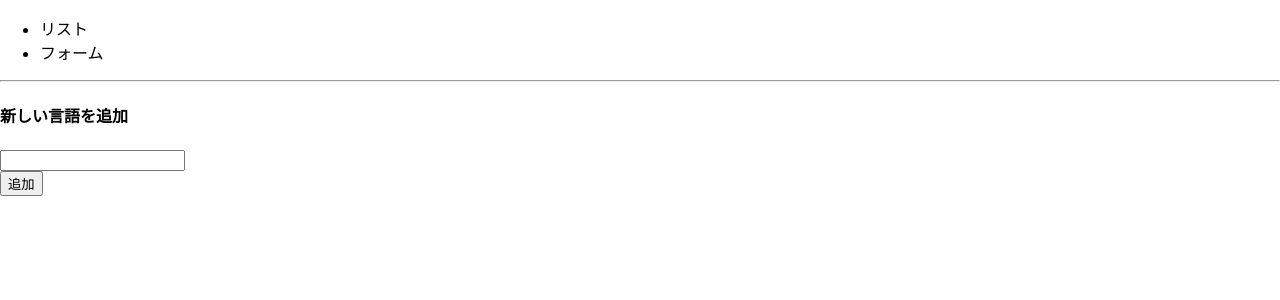
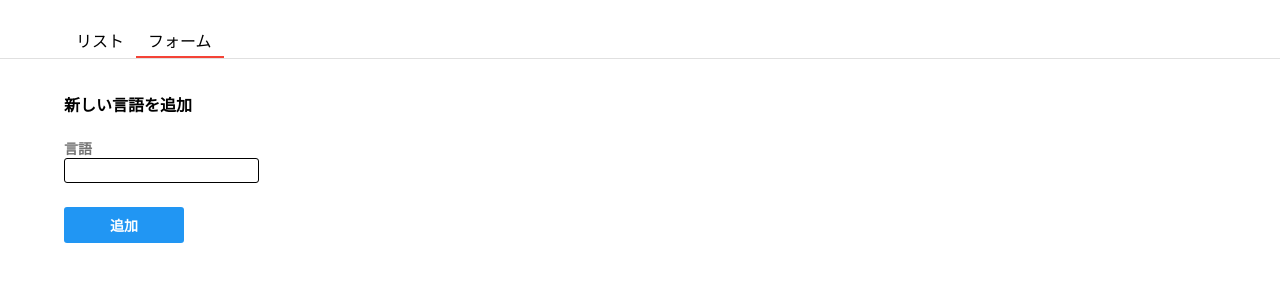
Before and after one commit to marieono/React-Tutorlal, a React (Create React App) app: page / in a window 1280 px wide. Both pictures are taken after a click on the item "フォーム". Shown: the top 300 px of the page. Built offline with nearby package versions, Linux system fonts and the light colour scheme.

Commit message:
クラスコンポーネントもCSS完成した

```diff
--- a/src/App.js
+++ b/src/App.js
@@ -2,7 +2,28 @@
 import { List } from './List';
 import { Form } from './From';
 import { LANGUAGES } from './const/languages';
+import styled from 'styled-components';
 
+
+const Header = styled.header`
+  display: flex;
+  justify-content: space-between;
+  padding: 24px 64px 0;
+  border-bottom: 1px solid #E0E0E0;
+`
+
+const HeaderUl = styled.ul`
+  display:flex;
+  margin: 0;
+  padding: 0;
+`
+
+const HeaderLi = styled.li`
+  list-style: none;
+  padding: 4px 12px;
+  cursor: pointer;
+  border-bottom: ${props => props.focused ? '2px solid #F44336' : 'none'};
+`
 class App extends React.Component {
   constructor(props) {
     super(props);
@@ -21,13 +42,12 @@
     const { tab, langs } = this.state;
     return (
       <div>
-        <header>
-          <ul>
-            <li onClick={() => this.setState({ tab: 'list' })}>リスト</li>
-            <li onClick={() => this.setState({ tab: 'form' })}>フォーム</li>
-          </ul>
-        </header>
-        <hr />
+        <Header>
+          <HeaderUl>
+            <HeaderLi focused={tab === 'list'} onClick={() => this.setState({ tab: 'list' })}>リスト</HeaderLi>
+            <HeaderLi focused={tab === 'form'} onClick={() => this.setState({ tab: 'form' })}>フォーム</HeaderLi>
+          </HeaderUl>
+        </Header>
         {
           tab === 'list' ? <List langs={langs} /> : <Form onAddLang={(lang) => this.addLang(lang)} />
         }
--- a/src/From.js
+++ b/src/From.js
@@ -1,4 +1,31 @@
 import React from "react";
+import styled from 'styled-components';
+import { Button } from './components/button.js'
+
+const Container = styled.div`
+    padding: 12px 64px;
+`
+
+const Label = styled.label`
+    display: flex;
+    color: #757575;
+    font-size: 14px;
+    font-weight: bold;
+`
+
+const Input = styled.input`
+    border-radius: 3px;
+    padding: 4px 8px;
+    border: 1px solid black;
+`
+
+const ButtonContainer = styled.div`
+    margin-top: 24px;
+`
+
+const FormButton = styled(Button)`
+    width: 120px;
+`
 
 export class Form extends React.Component {
     constructor(props) {
@@ -14,19 +41,20 @@
     render() {
         const { text } = this.state;
         return (
-            < div >
+            < Container >
                 <h4>新しい言語を追加</h4>
                 <form onSubmit={(e) => this.submitForm(e)}>
                     <div>
-                        <input type="text" value={text}
+                        <Label>言語</Label>
+                        <Input type="text" value={text}
                             onChange={(e) => this.setState({ text: e.target.value })}
                         />
                     </div>
-                    <div>
-                        <button>追加</button>
-                    </div>
+                    <ButtonContainer>
+                        <FormButton>追加</FormButton>
+                    </ButtonContainer>
                 </form>
-            </div >
+            </Container >
         )
     }
 }
--- a/src/List.js
+++ b/src/List.js
@@ -1,16 +1,28 @@
 import React from 'react';
+import styled from 'styled-components';
+
+const Container = styled.div`
+    padding: 12px 64px;
+`
+const ListItem = styled.div`
+    padding: 8px 16px;
+
+    &:nth-child(n+2){
+        border-top:1px solid #D9DBDE;
+    }
+`
 
 export class List extends React.Component {
     render() {
         const { langs } = this.props;
         return (
-            <div>
+            <Container>
                 {
                     langs.map((lang, index) => {
-                        return <div key={index}>{lang}</div>
+                        return <ListItem key={index}>{lang}</ListItem>
                     })
                 }
-            </div>
+            </Container>
         )
     }
 }
--- /dev/null
+++ b/src/components/button.js
@@ -0,0 +1,13 @@
+import styled from 'styled-components';
+
+export const Button = styled.button`
+    border: none;
+    border-radius: 3px;
+    background-color: #2196F3;
+    padding: 8px 16px;
+    min-width: 100px;
+    font-size: 14px;
+    font-weight: bold;
+    color: white;
+    cursor: pointer;
+`
```
